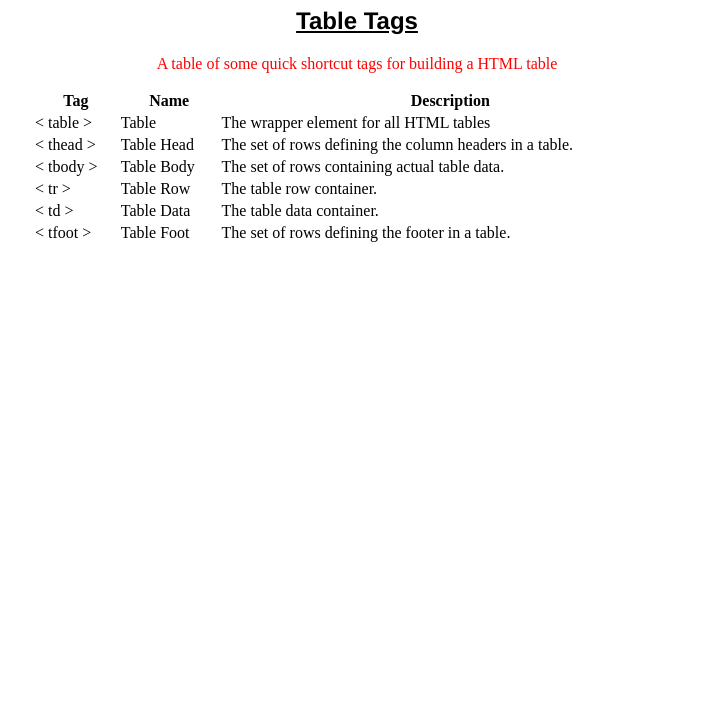
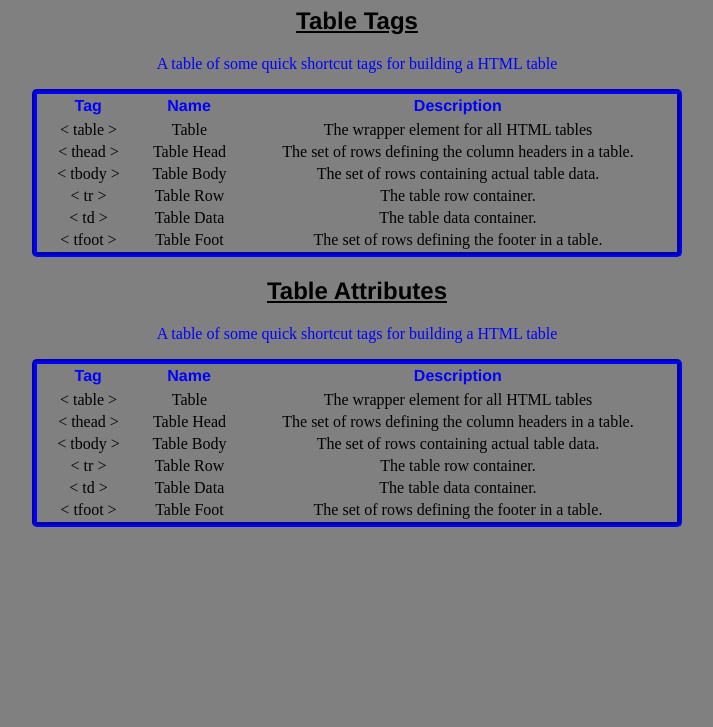
Before and after one commit to Robbonser/learning-the-ropes, a plain HTML site: page index.html in a window 1280 px wide. Shown: the part 73-800 px from the top of the page, without its empty margins (283-996 px from the left). Drawn offline with Linux system fonts and the light colour scheme.

Commit message:
Commit HTML Cheatsheet 003

```diff
--- a/index.html
+++ b/index.html
@@ -18,15 +18,15 @@
         <p id="table-tags-intro">A table of some quick shortcut tags for building a HTML table</p>
         <table id="table-tags-table">
             <thead>
-              <th>Tag</th>
-              <th>Name</th>
-              <th>Description</th>
+              <th class="column_1">Tag</th>
+              <th class="column_2">Name</th>
+              <th class="column_3">Description</th>
             </thead>
             <tbody>
               <tr>
-                <td>< table ></td>
-                <td>Table</td>
-                <td>The wrapper element for all HTML tables</td>
+                <td class="column_1">< table ></td>
+                <td class="column_2">Table</td>
+                <td class="column_3">The wrapper element for all HTML tables</td>
               </tr>
               <tr>
                 <td>< thead ></td>
@@ -56,5 +56,50 @@
             </tbody>
         </table>
     </section>
+
+    <section>
+      <h2>Table Attributes</h2>
+        <p id="table-tags-intro">A table of some quick shortcut tags for building a HTML table</p>
+        <table id="table-tags-table">
+            <thead>
+              <th class="column_1">Tag</th>
+              <th class="column_2">Name</th>
+              <th class="column_3">Description</th>
+            </thead>
+            <tbody>
+              <tr>
+                <td class="column_1">< table ></td>
+                <td class="column_2">Table</td>
+                <td class="column_3">The wrapper element for all HTML tables</td>
+              </tr>
+              <tr>
+                <td>< thead ></td>
+                <td>Table Head</td>
+                <td>The set of rows defining the column headers in a table.</td>
+              </tr>
+              <tr>
+                <td>< tbody ></td>
+                <td>Table Body</td>
+                <td>The set of rows containing actual table data.</td>
+              </tr>
+              <tr>
+                <td>< tr ></td>
+                <td>Table Row</td>
+                <td>The table row container.</td>
+              </tr>
+              <tr>
+                <td>< td ></td>
+                <td>Table Data</td>
+                <td>The table data container.</td>
+              </tr>
+              <tr>
+                <td>< tfoot ></td>
+                <td>Table Foot</td>
+                <td>The set of rows defining the footer in a table.</td>
+              </tr>
+            </tbody>
+        </table>
+    </section>
+
   </body>
 </html>
--- a/styles.css
+++ b/styles.css
@@ -1,5 +1,8 @@
+body {
+  background-color: gray;
+}
 h1{
-  color: red;
+  color: Blue;
   font-weight: bold;
   font-family: Helvetica;
   text-align: center;
@@ -10,10 +13,33 @@ h2 {
   text-decoration: underline;
 }
 #table-tags-intro {
-  color: red;
+  color: Blue;
   text-align: center;
 }
-#table-tags-table {
+table {
   margin: auto;
   width: 650px;
+  display: grid;
+  border: 5px;
+  border-style: groove;
+  border-radius: 5px;
+  border-collapse: separate;
+  border-color: Blue;
 }
+thead {
+  color: Blue;
+  text-align: center;
+  font-family: Helvetica;
+}
+.column_1 {
+  width: 100px;
+}
+.column_2 {
+  width: 100px;
+}
+.column_3 {
+  width: 450px;
+}
+td {
+  text-align: center;
+}
```
